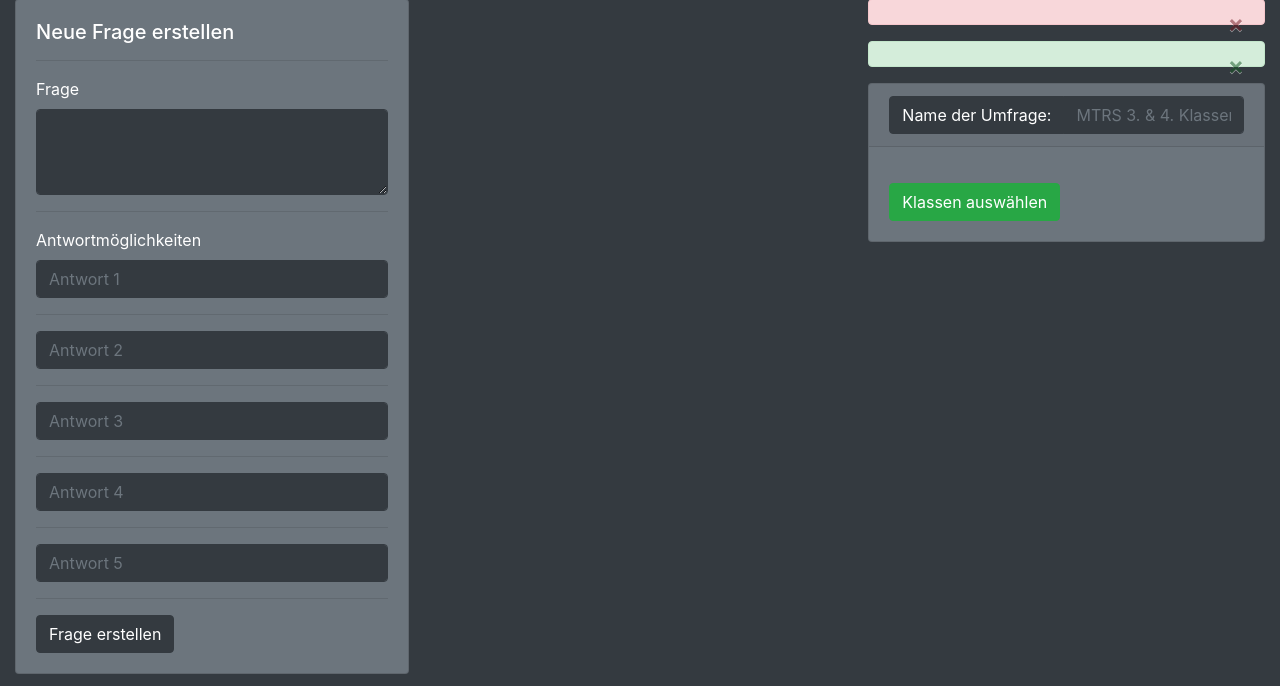
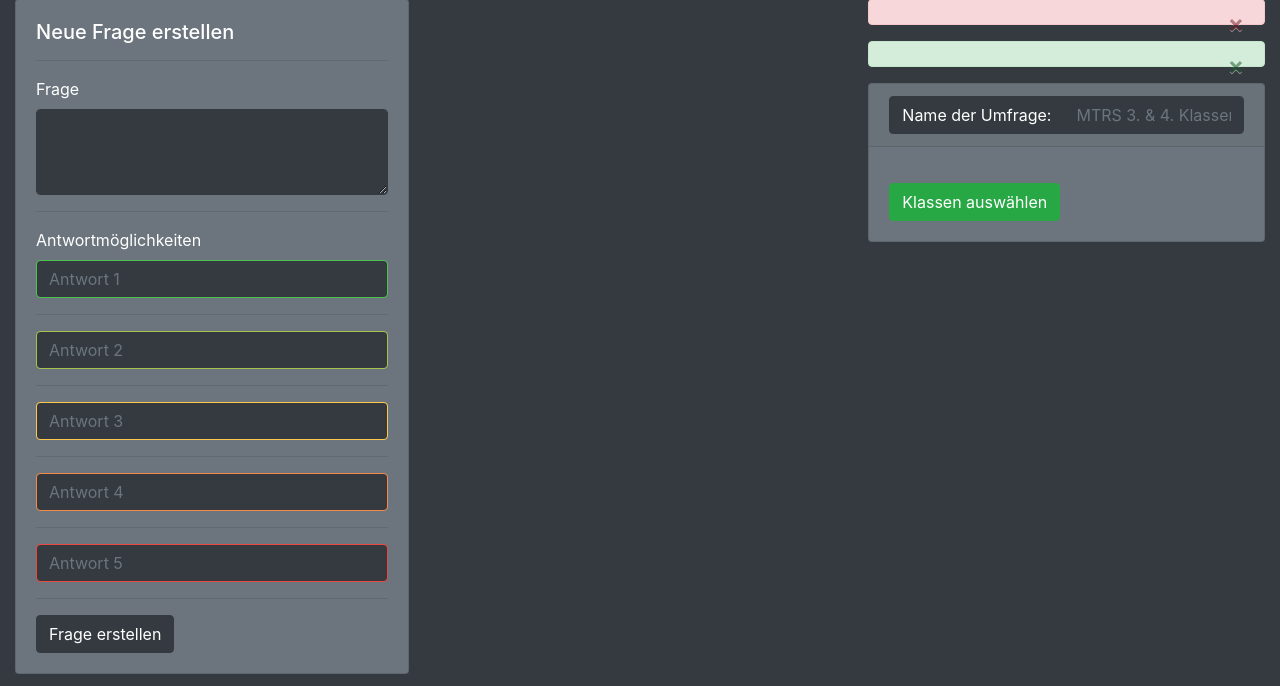
Before and after one commit to lugashiot/Teacher_Feedback, a Django app: template API/teachers/templates/dashboard/create_poll.html in a window 1280 px wide. Shown: the part 127-813 px from the top of the page. Run offline with Django 4.2, Linux system fonts and the light colour scheme; the template is opened without the code that fills it, so the values that code supplies are empty; some libraries are stand-ins or nearby versions.

Commit message:
Frontend upgrades

```diff
--- a/API/teachers/templates/dashboard/create_poll.html
+++ b/API/teachers/templates/dashboard/create_poll.html
@@ -17,15 +17,15 @@
               <textarea class="form-control bg-dark border-dark text-white" id="q_inp" name="q_inp" rows="3"></textarea>
               <hr>
               <label for="a0_inp">Antwortmöglichkeiten</label>
-              <input type="text" class="form-control bg-dark border-dark text-white" id="a0_inp" name="a0_inp" placeholder="Antwort 1">
+              <input type="text" class="form-control bg-dark text-white" id="a0_inp" name="a0_inp" placeholder="Antwort 1" style="border-color:#4FC14F;">
               <hr>
-              <input type="text" class="form-control bg-dark border-dark text-white" id="a1_inp" name="a1_inp" placeholder="Antwort 2">
+              <input type="text" class="form-control bg-dark text-white" id="a1_inp" name="a1_inp" placeholder="Antwort 2" style="border-color:#A6C24C;">
               <hr>
-              <input type="text" class="form-control bg-dark border-dark text-white" id="a2_inp" name="a2_inp" placeholder="Antwort 3">
+              <input type="text" class="form-control bg-dark text-white" id="a2_inp" name="a2_inp" placeholder="Antwort 3" style="border-color:#FFC84C;">
               <hr>
-              <input type="text" class="form-control bg-dark border-dark text-white" id="a3_inp" name="a3_inp" placeholder="Antwort 4">
+              <input type="text" class="form-control bg-dark text-white" id="a3_inp" name="a3_inp" placeholder="Antwort 4" style="border-color:#F48846;">
               <hr>
-              <input type="text" class="form-control bg-dark border-dark text-white" id="a4_inp" name="a4_inp" placeholder="Antwort 5">
+              <input type="text" class="form-control bg-dark text-white" id="a4_inp" name="a4_inp" placeholder="Antwort 5" style="border-color:#EB4841;">
               <hr>
               <input type="submit" class="btn btn-dark" value="Frage erstellen" width="500px">
             </div>
--- a/API/teachers/views.py
+++ b/API/teachers/views.py
@@ -112,7 +112,7 @@ def results(request):
             'q5a_opts': all_results[5].answer_opts,
             'q5a_vals': [all_results[5].answer_vals.count(i) for i in range(1, 6)],
             # textinput
-            'texts': [x.feedback_text for x in poll_answers if x.feedback_text != 'None']
+            'texts': [x.feedback_text for x in poll_answers if x.feedback_text != 'None' and x.feedback_text != ""]
         })
 
     elif request.method == "POST":
```
Also changed, not shown: API/teachers/templates/dashboard/results.html (+7 -2 lines).
